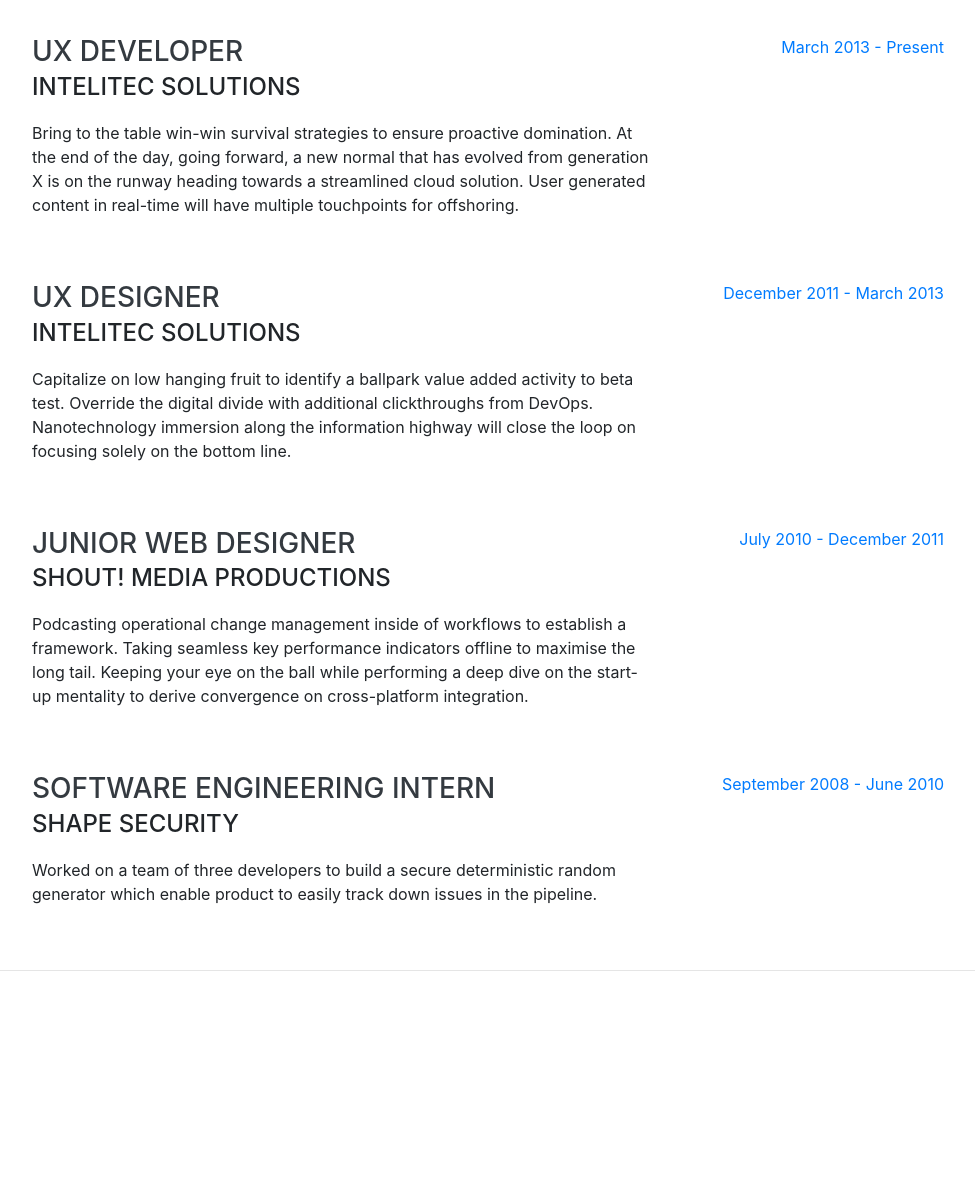
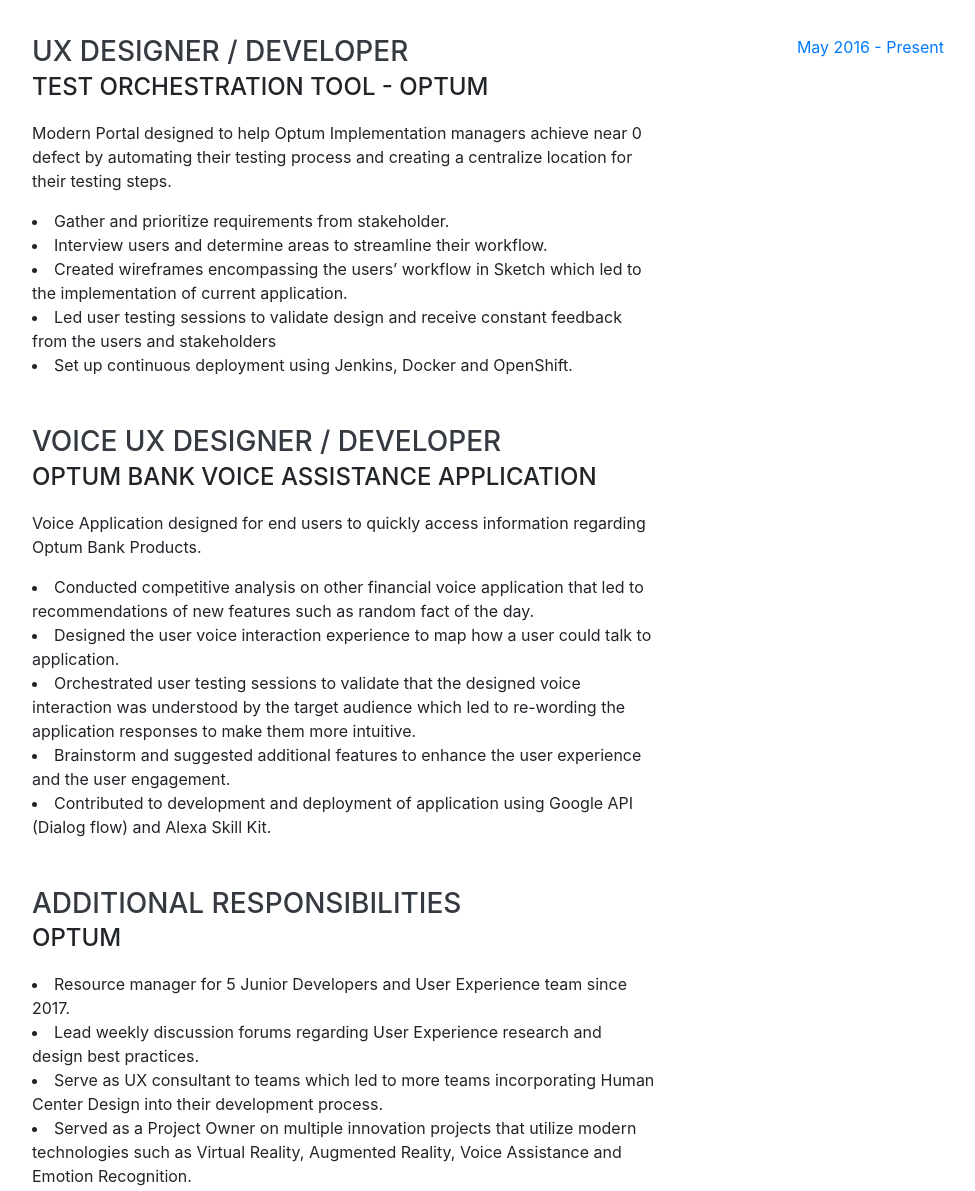
Before and after one commit to mamora19/Resume, a website with bundled scripts: page index.html in a window 1280 px wide. Shown: the part 900-2091 px from the top of the page, without its empty margins (288-1263 px from the left). Built offline with nearby package versions, Linux system fonts and the light colour scheme; a web font is replaced by a local one.

Commit message:
updating experience and adding link to photos

```diff
--- a/index.html
+++ b/index.html
@@ -52,9 +52,9 @@
         <li class="nav-item">
           <a class="nav-link js-scroll-trigger" href="#interests">Interests</a>
         </li>
-        <li class="nav-item">
+        <!-- <li class="nav-item"> coming in future
           <a class="nav-link js-scroll-trigger" href="#awards">Awards</a>
-        </li>
+        </li> -->
       </ul>
     </div>
   </nav>
@@ -71,10 +71,10 @@
         </div>
         <p class="lead mb-5">I am experienced in leveraging agile and UX frameworks to provide a robust synopsis for high level overviews. Iterative approaches to corporate strategy foster collaborative thinking to further the overall value proposition.</p>
         <div class="social-icons">
-          <a href="#">
+          <a href="https://www.linkedin.com/in/miguel-mora-565b6196/">
             <i class="fab fa-linkedin-in"></i>
           </a>
-          <a href="#">
+          <a href="https://github.com/mamora19">
             <i class="fab fa-github"></i>
           </a>
           <a href="https://mamora19.github.io/Portfolio/">
@@ -87,50 +87,62 @@
     <hr class="m-0">
 
     <section class="resume-section p-3 p-lg-5 d-flex justify-content-center" id="experience">
-      <div class="w-100">
+        <div class="w-100">
         <h2 class="mb-5">Experience</h2>
-
         <div class="resume-item d-flex flex-column flex-md-row justify-content-between mb-5">
           <div class="resume-content">
-            <h3 class="mb-0">UX Developer</h3>
-            <div class="subheading mb-3">Intelitec Solutions</div>
-            <p>Bring to the table win-win survival strategies to ensure proactive domination. At the end of the day, going forward, a new normal that has evolved from generation X is on the runway heading towards a streamlined cloud solution. User generated content in real-time will have multiple touchpoints for offshoring.</p>
+            <h3 class="mb-0">UX Designer / Developer</h3>
+            <div class="subheading mb-3"> Test Orchestration Tool - Optum</div>
+            <p> Modern Portal designed to help Optum Implementation managers achieve near 0 defect by automating their testing process and creating a centralize location for their testing steps. </p>
+            <li> Gather and prioritize requirements from stakeholder. </li>
+            <li> Interview users and determine areas to streamline their workflow.</li>
+            <li> Created wireframes encompassing the users’ workflow in Sketch which led to the implementation of current application.</li>
+            <li> Led user testing sessions to validate design and receive constant feedback from the users and stakeholders </li>
+            <li> Set up continuous deployment using Jenkins, Docker and OpenShift.</li>
           </div>
           <div class="resume-date text-md-right">
-            <span class="text-primary">March 2013 - Present</span>
+            <span class="text-primary">May 2016 - Present</span>
           </div>
         </div>
 
         <div class="resume-item d-flex flex-column flex-md-row justify-content-between mb-5">
           <div class="resume-content">
-            <h3 class="mb-0">UX Designer</h3>
-            <div class="subheading mb-3">Intelitec Solutions</div>
-            <p>Capitalize on low hanging fruit to identify a ballpark value added activity to beta test. Override the digital divide with additional clickthroughs from DevOps. Nanotechnology immersion along the information highway will close the loop on focusing solely on the bottom line.</p>
+            <h3 class="mb-0">Voice UX Designer / Developer</h3>
+            <div class="subheading mb-3">Optum Bank Voice Assistance Application</div>
+            <p>Voice Application designed for end users to quickly access information regarding Optum Bank Products.</p>
+            <li> Conducted competitive analysis on other financial voice application that led to recommendations of new features such as random fact of the day. </li>
+            <li> Designed the user voice interaction experience to map how a user could talk to application. </li>
+            <li> Orchestrated user testing sessions to validate that the designed voice interaction was understood by the target audience which led to re-wording the application responses to make them more intuitive. </li>
+            <li> Brainstorm and suggested additional features to enhance the user experience and the user engagement. </li>
+            <li> Contributed to development and deployment of application using Google API (Dialog flow) and Alexa Skill Kit.</li>
           </div>
           <div class="resume-date text-md-right">
-            <span class="text-primary">December 2011 - March 2013</span>
-          </div>
+              <span class="text-primary"></span>
+            </div>
         </div>
 
         <div class="resume-item d-flex flex-column flex-md-row justify-content-between mb-5">
           <div class="resume-content">
-            <h3 class="mb-0">Junior Web Designer</h3>
-            <div class="subheading mb-3">Shout! Media Productions</div>
-            <p>Podcasting operational change management inside of workflows to establish a framework. Taking seamless key performance indicators offline to maximise the long tail. Keeping your eye on the ball while performing a deep dive on the start-up mentality to derive convergence on cross-platform integration.</p>
+            <h3 class="mb-0">Additional Responsibilities</h3>
+            <div class="subheading mb-3">Optum</div>
+            <li> Resource manager for 5 Junior Developers and User Experience team since 2017. </li>
+            <li>Lead weekly discussion forums regarding User Experience research and design best practices.</li>
+            <li> Serve as UX consultant to teams which led to more teams incorporating Human Center Design into their development process. </li>
+            <li> Served as a Project Owner on multiple innovation projects that utilize modern technologies such as Virtual Reality, Augmented Reality, Voice Assistance and Emotion Recognition. </li>
           </div>
           <div class="resume-date text-md-right">
-            <span class="text-primary">July 2010 - December 2011</span>
-          </div>
+              <span class="text-primary"></span>
+            </div>
         </div>
 
-        <div class="resume-item d-flex flex-column flex-md-row justify-content-between">
+        <div class="resume-item d-flex flex-column flex-md-row justify-content-between mb-5">
           <div class="resume-content">
             <h3 class="mb-0">Software Engineering Intern</h3>
             <div class="subheading mb-3">Shape Security</div>
             <p>Worked on a team of three developers to build a secure deterministic random generator which enable product to easily track down issues in the pipeline.</p>
           </div>
           <div class="resume-date text-md-right">
-            <span class="text-primary">September 2008 - June 2010</span>
+            <span class="text-primary">November 2015 - March 2016</span>
           </div>
         </div>
 
@@ -239,44 +251,51 @@
         <p>Apart from being a UX Expert, I enjoy most of my time being outdoors. In the winter, I am an avid skier. During the warmer months here in Boston, I enjoy playing  beach volleyball, biking, and capturing moments with my camera.</p>
         <p class="mb-0">When forced indoors, I follow a number of movies and television shows, I am an aspiring photographer / food critique,
           and I spend a large amount of my free time exploring the latest technology and methodologies in the Human Center Design space.</p>
+          <br> <br>
+          <div class="social-icons">
+              <a href="https://www.instagram.com/miguel.m0ra/">
+                <i class="fab fa-instagram" aria-hidden="true"></i>
+              </a>
+              </div>
       </div>
+
     </section>
 
     <hr class="m-0">
 
-    <section class="resume-section p-3 p-lg-5 d-flex align-items-center" id="awards">
+    <!-- <section class="resume-section p-3 p-lg-5 d-flex align-items-center" id="awards">
       <div class="w-100">
         <h2 class="mb-5">Awards &amp; Certifications</h2>
         <ul class="fa-ul mb-0">
           <li>
             <i class="fa-li fa fa-trophy text-warning"></i>
-            Google Analytics Certified Developer</li>
+            Certificates can go here</li>
           <li>
             <i class="fa-li fa fa-trophy text-warning"></i>
-            Mobile Web Specialist - Google Certification</li>
+            Here</li>
           <li>
             <i class="fa-li fa fa-trophy text-warning"></i>
             1<sup>st</sup>
-            Place - University of Colorado Boulder - Emerging Tech Competition 2009</li>
+            here</li>
           <li>
             <i class="fa-li fa fa-trophy text-warning"></i>
             1<sup>st</sup>
-            Place - University of Colorado Boulder - Adobe Creative Jam 2008 (UI Design Category)</li>
+            here</li>
           <li>
             <i class="fa-li fa fa-trophy text-warning"></i>
             2<sup>nd</sup>
-            Place - University of Colorado Boulder - Emerging Tech Competition 2008</li>
+            Here</li>
           <li>
             <i class="fa-li fa fa-trophy text-warning"></i>
             1<sup>st</sup>
-            Place - James Buchanan High School - Hackathon 2006</li>
+           Here</li>
           <li>
             <i class="fa-li fa fa-trophy text-warning"></i>
             3<sup>rd</sup>
-            Place - James Buchanan High School - Hackathon 2005</li>
+            Here</li>
         </ul>
       </div>
-    </section>
+    </section> -->
 
   </div>
 
```
